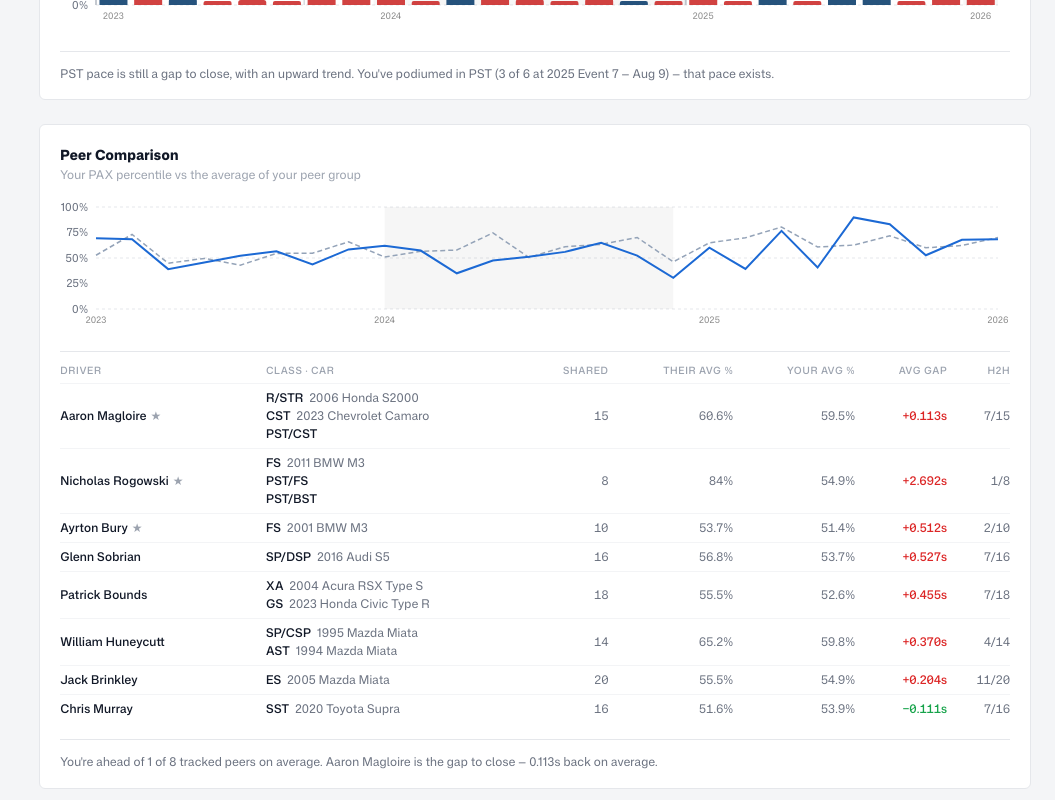
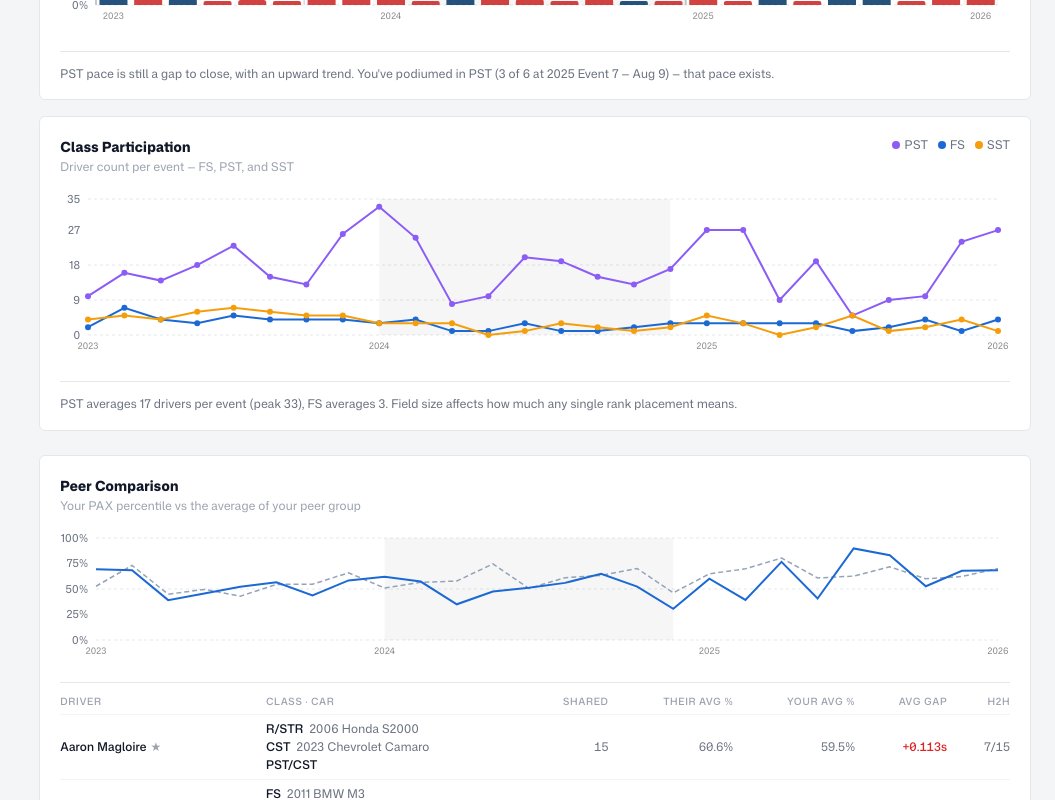
Before and after one commit to ryanberg-slalom/auto-crossref, a React (Vite) app in the folder app/: page / in a window 1280 px wide. Shown: the part 1440-2240 px from the top of the page, without its empty margins (225-1280 px from the left). Built offline with nearby package versions, Linux system fonts and the light colour scheme.

Commit message:
Add class participation info

```diff
--- /dev/null
+++ b/app/src/components/dashboard/ClassParticipationChart.jsx
@@ -0,0 +1,141 @@
+import {
+  ComposedChart, Line, XAxis, YAxis, CartesianGrid, Tooltip,
+  ResponsiveContainer, ReferenceArea,
+} from 'recharts'
+import ChartCard from '../shared/ChartCard'
+import { getYearBands } from './chartUtils.jsx'
+
+const CLASS_COLORS = {
+  pst: '#8b5cf6',
+  fs:  '#1c69d4',
+  sst: '#f59e0b',
+}
+
+const COLORS = {
+  grid: '#e5e7eb',
+  axis: '#6b7280',
+}
+
+function CustomTooltip({ active, payload }) {
+  if (!active || !payload?.length) return null
+  const d = payload[0].payload
+  return (
+    <div className="px-3 py-2 text-xs rounded bg-surface-2 border border-border shadow-[0_2px_8px_rgba(0,0,0,0.08)] text-fg min-w-[160px]">
+      <div className="font-semibold mb-1">{d.label}</div>
+      <div className="text-fg-muted">
+        PST: <span className="font-semibold" style={{ color: CLASS_COLORS.pst }}>{d.pstCount} drivers</span>
+      </div>
+      <div className="text-fg-muted">
+        FS: <span className="font-semibold" style={{ color: CLASS_COLORS.fs }}>{d.fsCount} drivers</span>
+      </div>
+      <div className="text-fg-muted">
+        SST: <span className="font-semibold" style={{ color: CLASS_COLORS.sst }}>{d.sstCount} drivers</span>
+      </div>
+    </div>
+  )
+}
+
+export default function ClassParticipationChart({ data }) {
+  if (!data?.length) return null
+
+  const chartData = data
+    .filter(e => e.pax_results?.length > 0)
+    .map(e => ({
+      id: e.id,
+      label: `${e.season} Event ${e.event_number} — ${new Date(e.date + 'T12:00:00').toLocaleDateString('en-US', { month: 'short', day: 'numeric' })}`,
+      fsCount:  e.pax_results.filter(d => d.class_code === 'FS').length,
+      pstCount: e.pax_results.filter(d => d.class_code?.toUpperCase().startsWith('PST')).length,
+      sstCount: e.pax_results.filter(d => d.class_code === 'SST').length,
+    }))
+
+  if (chartData.length === 0) return null
+
+  const yearBands = getYearBands(chartData)
+  const maxCount = Math.max(...chartData.map(d => d.pstCount))
+  const yMax = maxCount + 2
+
+  const summary = (() => {
+    if (chartData.length < 2) return null
+    const avgPst = Math.round(chartData.reduce((s, d) => s + d.pstCount, 0) / chartData.length)
+    const avgFs  = Math.round(chartData.reduce((s, d) => s + d.fsCount,  0) / chartData.length)
+    return <>PST averages {avgPst} drivers per event (peak {maxCount}), FS averages {avgFs}. Field size affects how much any single rank placement means.</>
+  })()
+
+  return (
+    <ChartCard
+      title="Class Participation"
+      subtitle="Driver count per event — FS, PST, and SST"
+      headerRight={
+        <div className="flex items-center gap-2.5 text-xs text-fg-muted">
+          <span className="flex items-center gap-1">
+            <span className="w-2 h-2 rounded-full inline-block" style={{ background: CLASS_COLORS.pst }} />PST
+          </span>
+          <span className="flex items-center gap-1">
+            <span className="w-2 h-2 rounded-full inline-block" style={{ background: CLASS_COLORS.fs }} />FS
+          </span>
+          <span className="flex items-center gap-1">
+            <span className="w-2 h-2 rounded-full inline-block" style={{ background: CLASS_COLORS.sst }} />SST
+          </span>
+        </div>
+      }
+      summary={summary}
+    >
+      <ResponsiveContainer width="100%" height={174}>
+        <ComposedChart data={chartData} margin={{ top: 8, right: 12, left: 0, bottom: 0 }}>
+          <CartesianGrid strokeDasharray="3 3" stroke={COLORS.grid} vertical={false} />
+          {yearBands.map(band => (
+            <ReferenceArea
+              key={band.year}
+              x1={band.x1}
+              x2={band.x2}
+              fill={band.fill}
+              strokeOpacity={0}
+              ifOverflow="extendDomain"
+            />
+          ))}
+          <XAxis
+            dataKey="id"
+            ticks={yearBands.map(b => b.x1)}
+            tickFormatter={id => String(id).split('-')[0]}
+            tick={{ fill: 'rgba(0,0,0,0.45)', fontSize: 9 }}
+            axisLine={false}
+            tickLine={false}
+          />
+          <YAxis
+            domain={[0, yMax]}
+            tick={{ fill: COLORS.axis, fontSize: 11 }}
+            axisLine={false}
+            tickLine={false}
+            width={28}
+            allowDecimals={false}
+          />
+          <Tooltip content={<CustomTooltip />} cursor={{ stroke: 'rgba(0,0,0,0.12)', strokeWidth: 1 }} />
+          <Line
+            dataKey="pstCount"
+            stroke={CLASS_COLORS.pst}
+            strokeWidth={2}
+            dot={{ r: 3, fill: CLASS_COLORS.pst, strokeWidth: 0 }}
+            activeDot={{ r: 5 }}
+            isAnimationActive={false}
+          />
+          <Line
+            dataKey="fsCount"
+            stroke={CLASS_COLORS.fs}
+            strokeWidth={2}
+            dot={{ r: 3, fill: CLASS_COLORS.fs, strokeWidth: 0 }}
+            activeDot={{ r: 5 }}
+            isAnimationActive={false}
+          />
+          <Line
+            dataKey="sstCount"
+            stroke={CLASS_COLORS.sst}
+            strokeWidth={2}
+            dot={{ r: 3, fill: CLASS_COLORS.sst, strokeWidth: 0 }}
+            activeDot={{ r: 5 }}
+            isAnimationActive={false}
+          />
+        </ComposedChart>
+      </ResponsiveContainer>
+    </ChartCard>
+  )
+}
--- /dev/null
+++ b/app/src/components/event/ClassParticipationCard.jsx
@@ -0,0 +1,37 @@
+const CLASS_COLORS = {
+  pst: '#8b5cf6',
+  fs:  '#1c69d4',
+  sst: '#f59e0b',
+}
+
+export default function ClassParticipationCard({ paxResults }) {
+  const results = paxResults ?? []
+  const pstCount = results.filter(d => d.class_code?.toUpperCase().startsWith('PST')).length
+  const fsCount  = results.filter(d => d.class_code === 'FS').length
+  const sstCount = results.filter(d => d.class_code === 'SST').length
+
+  const classes = [
+    { key: 'PST', count: pstCount, color: CLASS_COLORS.pst },
+    { key: 'FS',  count: fsCount,  color: CLASS_COLORS.fs  },
+    { key: 'SST', count: sstCount, color: CLASS_COLORS.sst },
+  ]
+
+  return (
+    <div className="p-5 flex flex-col gap-3 rounded-lg bg-surface-2 border border-border">
+      <span className="text-xs font-extrabold uppercase tracking-wider text-fg-subtle">
+        Class Participation
+      </span>
+
+      <div className="flex flex-col gap-2">
+        {classes.map(({ key, count, color }) => (
+          <div key={key} className="flex items-center gap-3">
+            <span className="w-1 self-stretch rounded-full shrink-0" style={{ background: color }} />
+            <span className="text-xs font-semibold text-fg-muted w-8 shrink-0">{key}</span>
+            <span className="text-2xl font-bold tracking-tight text-fg tabular-nums">{count}</span>
+            <span className="text-xs text-fg-muted">{count === 1 ? 'driver' : 'drivers'}</span>
+          </div>
+        ))}
+      </div>
+    </div>
+  )
+}
--- a/app/src/pages/DashboardPage.jsx
+++ b/app/src/pages/DashboardPage.jsx
@@ -12,6 +12,7 @@ import ConeBarChart from '../components/dashboard/ConeBarChart'
 import ConeStackedChart from '../components/dashboard/ConeStackedChart'
 import RunProgressionChart from '../components/dashboard/RunProgressionChart'
 import PeerGroupSection from '../components/dashboard/PeerGroupSection'
+import ClassParticipationChart from '../components/dashboard/ClassParticipationChart'
 import WeatherBadge from '../components/shared/WeatherBadge'
 
 const VENUES = [
@@ -103,6 +104,7 @@ export default function DashboardPage() {
         <GapBarChart data={sorted} />
         <RunProgressionChart data={sorted} />
         <PstRankChart data={sorted} />
+        <ClassParticipationChart data={sorted} />
       </div>
 
       <PeerGroupSection events={sorted} />
--- a/app/src/pages/EventDetailPage.jsx
+++ b/app/src/pages/EventDetailPage.jsx
@@ -12,6 +12,7 @@ import RunTimeline from '../components/event/RunTimeline'
 import FieldHistogram from '../components/event/FieldHistogram'
 import ClassResults from '../components/event/ClassResults'
 import PstResults from '../components/event/PstResults'
+import ClassParticipationCard from '../components/event/ClassParticipationCard'
 
 const RYAN_NAME = 'Ryan Berg'
 
@@ -139,7 +140,7 @@ export default function EventDetailPage() {
         </div>
       ) : (
         <>
-          <div className="grid grid-cols-1 sm:grid-cols-3 gap-4">
+          <div className="grid grid-cols-1 sm:grid-cols-2 md:grid-cols-4 gap-4">
             <PositionCard
               title="PAX Position"
               rank={ryan.pax_rank}
@@ -166,6 +167,7 @@ export default function EventDetailPage() {
               pstPercentile={ryan.hypothetical_pst_percentile}
               isActualPst={isActualPst}
             />
+            <ClassParticipationCard paxResults={event.pax_results} />
           </div>
 
           <RunTimeline
```
